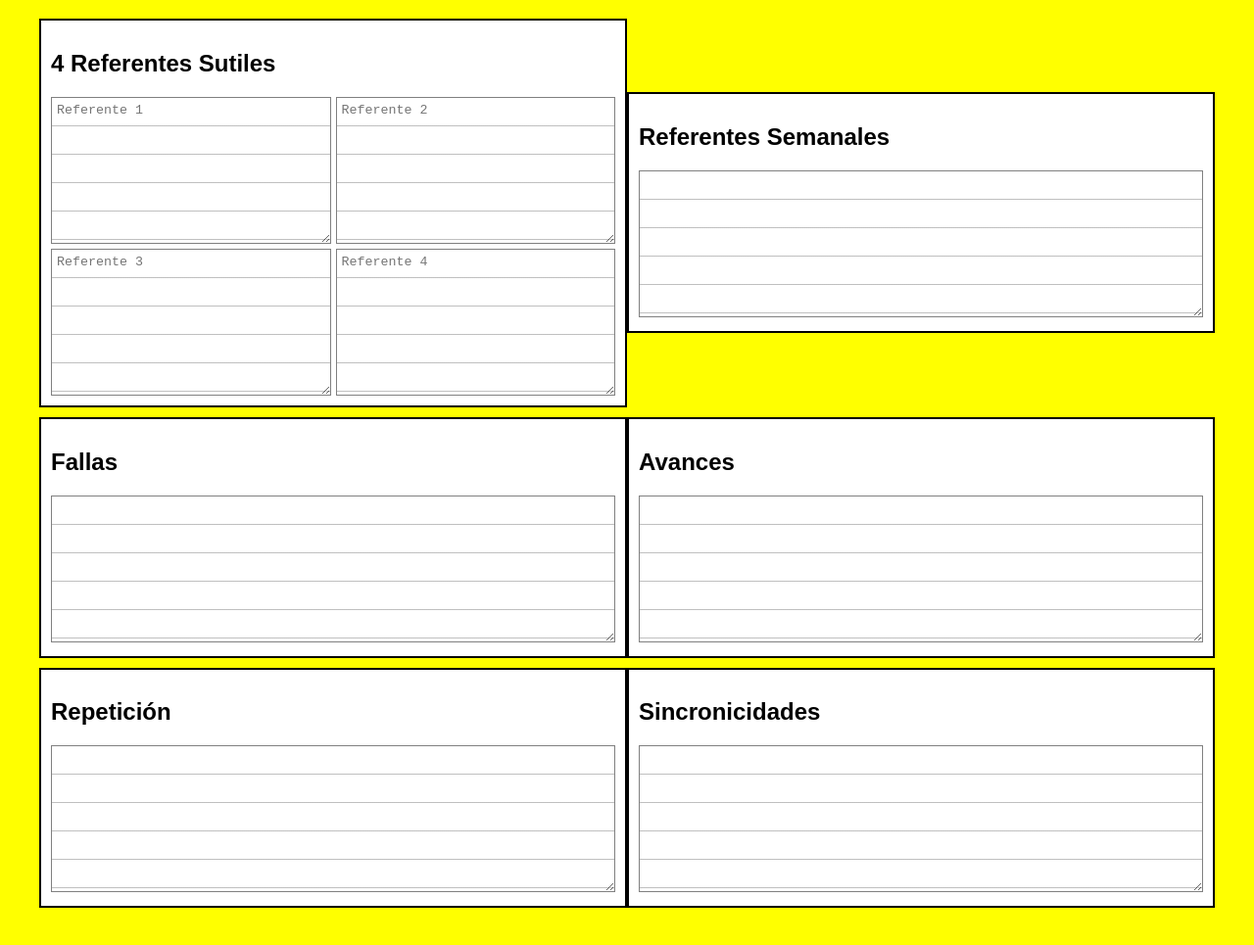
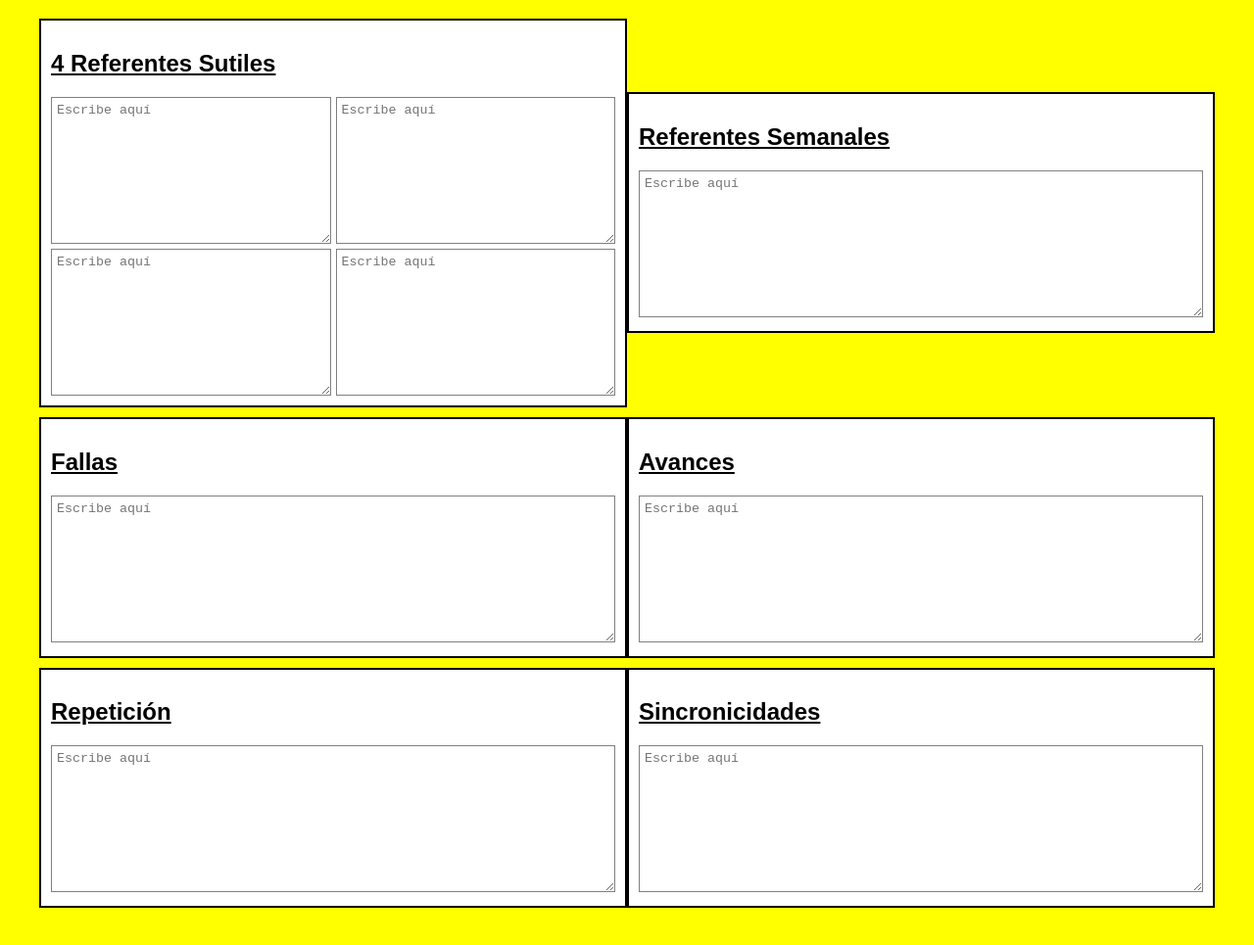
Before and after one commit to enzo369-htm/-Donde-estas-tu, a plain HTML site: page index.html in a window 1280 px wide. Shown: the part 89-1054 px from the top of the page at 98% size. Drawn offline with Linux system fonts and the light colour scheme.

Commit message:
Update index.html

```diff
--- a/index.html
+++ b/index.html
@@ -1,4 +1,4 @@
-<!DOCTYPE html>
+ <!DOCTYPE html>
 <html lang="es">
 <head>
     <meta charset="UTF-8">
@@ -28,12 +28,14 @@
             margin-bottom: 10px;
             width: 90%;
         }
+        .section h2 {
+            text-decoration: underline;
+        }
         .text-area {
             width: 100%;
             height: 150px;
             border: 1px solid gray;
             padding: 5px;
-            background: repeating-linear-gradient(white, white 28px, gray 29px);
             box-sizing: border-box;
         }
         .grid-4 {
@@ -59,6 +61,9 @@
             .grid-2 .section {
                 width: 48%;
             }
+            .section:nth-child(2) {
+                width: 48%;
+            }
         }
     </style>
 </head>
@@ -68,31 +73,31 @@
         <div class="section">
             <h2>4 Referentes Sutiles</h2>
             <div class="grid-4">
-                <textarea class="text-area" placeholder="Referente 1"></textarea>
-                <textarea class="text-area" placeholder="Referente 2"></textarea>
-                <textarea class="text-area" placeholder="Referente 3"></textarea>
-                <textarea class="text-area" placeholder="Referente 4"></textarea>
+                <textarea class="text-area" placeholder="Escribe aquí"></textarea>
+                <textarea class="text-area" placeholder="Escribe aquí"></textarea>
+                <textarea class="text-area" placeholder="Escribe aquí"></textarea>
+                <textarea class="text-area" placeholder="Escribe aquí"></textarea>
             </div>
         </div>
         <div class="section">
             <h2>Referentes Semanales</h2>
-            <textarea class="text-area"></textarea>
+            <textarea class="text-area" placeholder="Escribe aquí"></textarea>
         </div>
         <div class="section">
             <h2>Fallas</h2>
-            <textarea class="text-area"></textarea>
+            <textarea class="text-area" placeholder="Escribe aquí"></textarea>
         </div>
         <div class="section">
             <h2>Avances</h2>
-            <textarea class="text-area"></textarea>
+            <textarea class="text-area" placeholder="Escribe aquí"></textarea>
         </div>
         <div class="section">
             <h2>Repetición</h2>
-            <textarea class="text-area"></textarea>
+            <textarea class="text-area" placeholder="Escribe aquí"></textarea>
         </div>
         <div class="section">
             <h2>Sincronicidades</h2>
-            <textarea class="text-area"></textarea>
+            <textarea class="text-area" placeholder="Escribe aquí"></textarea>
         </div>
     </div>
 </body>
```
